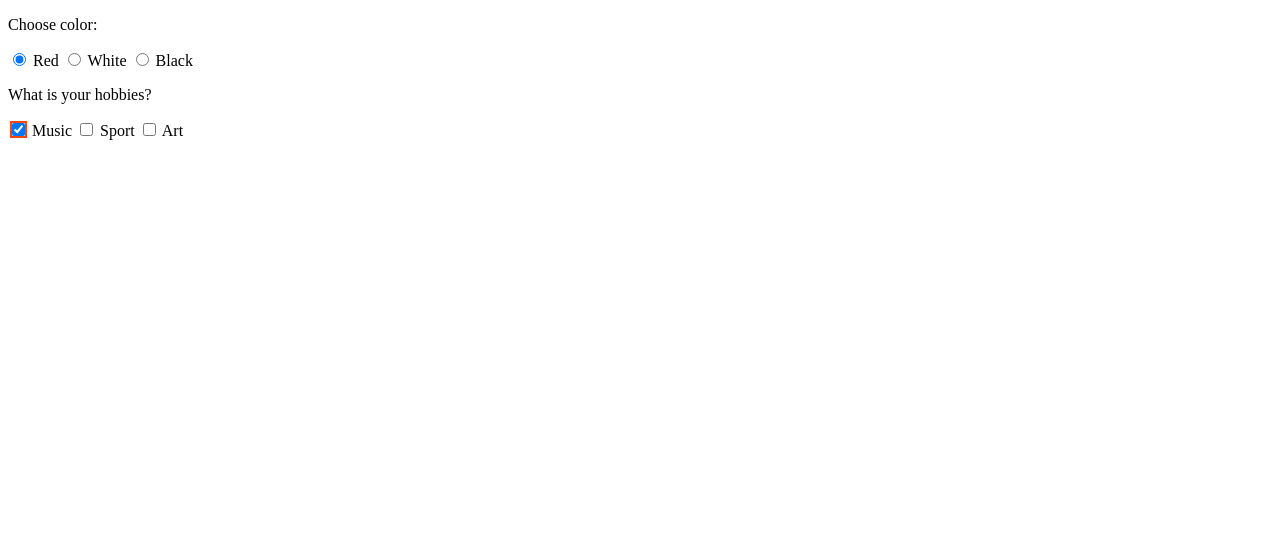
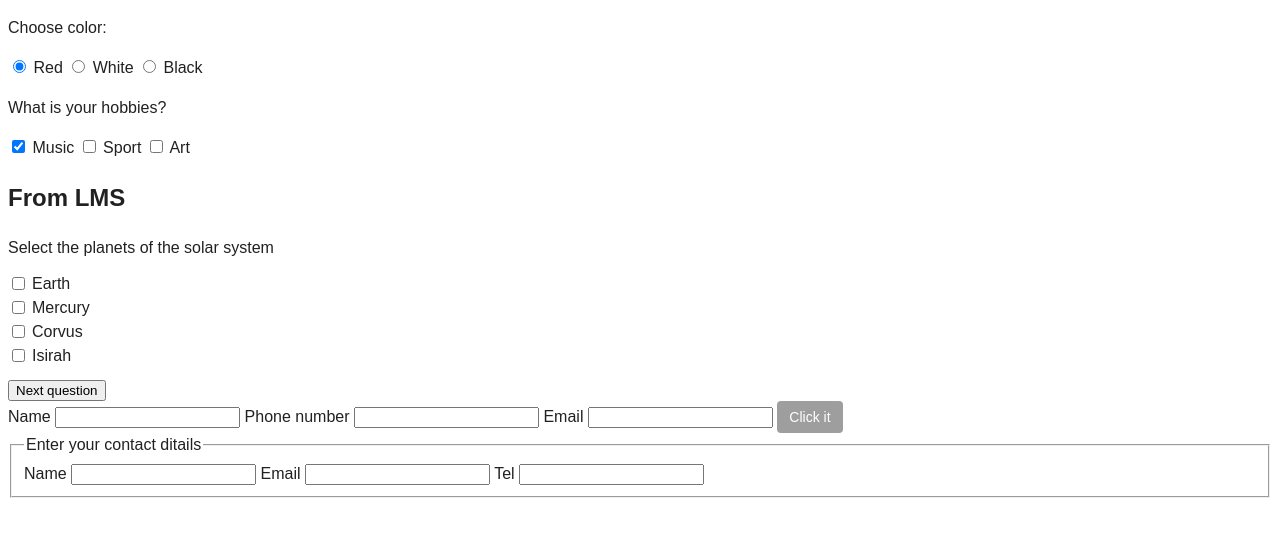
Before and after one commit to Grypis/module-5-ls1-2, a plain HTML site: page index-radio-checkbox.html in a window 1280 px wide. Drawn offline with Linux system fonts and the light colour scheme.

Commit message:
solo-did

```diff
--- a/css/radio-checkbox.css
+++ b/css/radio-checkbox.css
@@ -2,6 +2,85 @@
     box-shadow: 0 0 0 2px orangered;
 } */
 
-input[type = "checkbox"]:checked {
+/* input[type = "checkbox"]:checked {
   box-shadow: 0 0 0 2px orangered;
+} */
+
+
+/* input[type="checkbox"]:checked + label{
+  color: blue;
+} */
+
+* {
+  box-sizing: border-box;
 }
+
+body {
+  font-family: sans-serif;
+  line-height: 1.5;
+  color: #212121;
+}
+
+.quiz-form {
+  max-width: 300px;
+  display: flex;
+  flex-direction: column;
+  gap: 12px;
+  align-items: flex-start;
+}
+
+.form-title {
+  margin: 0;
+}
+
+.form-field {
+  display: flex;
+  align-items: center;
+  gap: 4px;
+}
+
+.quiz-form label {
+  cursor: pointer;
+}
+
+.quiz-form input[type="checkbox"] {
+  font-family: inherit;
+  line-height: inherit;
+}
+
+.quiz-form input[type="checkbox"]:checked {
+  box-shadow: 0 0 0 2px orange;
+}
+
+.quiz-form input[type="checkbox"]:checked + label {
+    color: darkorange;
+}
+
+
+
+
+
+
+
+.submit-btn {
+  display: inline-flex;
+  padding: 8px 12px;
+  font-size: 14px;
+  border: none;
+  border-radius: 4px;
+  background-color: #009688;
+  color: #fff;
+  cursor: pointer;
+  box-shadow: 2px 2px 2px 0 rgba(33, 33, 33, 0.3);
+}
+
+.submit-btn:hover,
+.submit-btn:focus {
+  background-color: #00796b;
+}
+
+.submit-btn:disabled {
+    background-color: #9e9e9e;
+    cursor: not-allowed;
+    box-shadow: none;
+}
--- a/index-radio-checkbox.html
+++ b/index-radio-checkbox.html
@@ -26,19 +26,81 @@
     <section>
       <form>
         <p>What is your hobbies?</p>
-        <label>
+        <label class="label">
           <input type="checkbox" name="hobby" value="music" checked />
           Music
         </label>
-        <label>
+        <label class="label">
           <input type="checkbox" name="hobby" value="sport" />
           Sport
         </label>
-        <label>
+        <label class="label">
           <input type="checkbox" name="hobby" value="art" />
           Art
         </label>
       </form>
     </section>
+
+    <section>
+      <h2>From LMS</h2>
+      <form class="quiz-form">
+        <p class="form-title">Select the planets of the solar system</p>
+        <div>
+          <div class="form-field">
+            <input type="checkbox" name="answer" value="earth" id="earth" />
+            <label for="earth">Earth</label>
+          </div>
+          <div class="form-field">
+            <input type="checkbox" name="answer" value="mercury" id="mercury" />
+            <label for="mercury">Mercury</label>
+          </div>
+          <div class="form-field">
+            <input type="checkbox" name="answer" value="corvus" id="corvus" />
+            <label for="corvus">Corvus</label>
+          </div>
+          <div class="form-field">
+            <input type="checkbox" name="answer" value="isirah" id="isirah" />
+            <label for="isirah">Isirah</label>
+          </div>
+        </div>
+        <button type="submit">Next question</button>
+      </form>
+    </section>
+
+    <section>
+      <form>
+        <label>
+          Name
+          <input type="text" name="username" required />
+        </label>
+        <label>
+          Phone number
+          <input type="number" name="contact_tel" required />
+        </label>
+        <label>
+          Email
+          <input type="email" name="email" required />
+        </label>
+        <button type="submit" class="submit-btn" disabled>Click it</button>
+      </form>
+    </section>
+
+    <section>
+      <fieldset>
+        <legend>Enter your contact ditails</legend>
+        <label>
+          Name
+          <input type="text" name="username" />
+        </label>
+        <label>
+          Email
+          <input type="email" name="email" />
+        </label>
+        <label>
+          Tel
+          <input type="tel" />
+        </label>
+      </fieldset>
+    </section>
   </body>
 </html>
```
Also changed, not shown: Index-modal.html (added, +82 -0 lines), css/modal.css (added, +42 -0 lines), index-spec-info.html (+1 -1 lines), index.html (+1 -0 lines).
